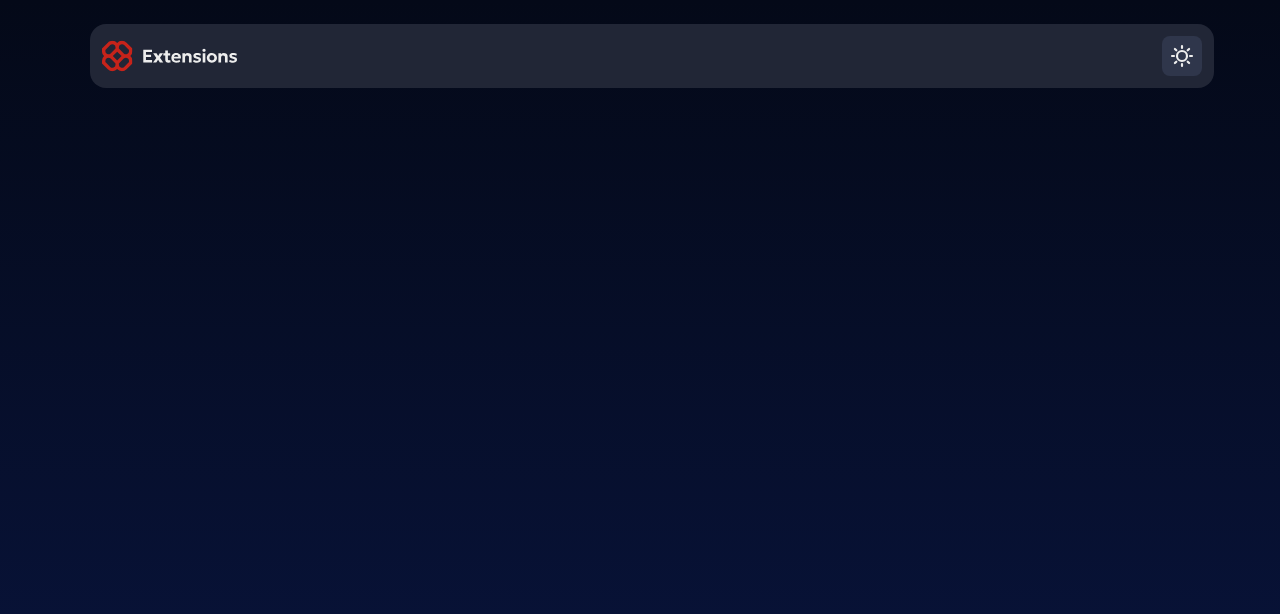
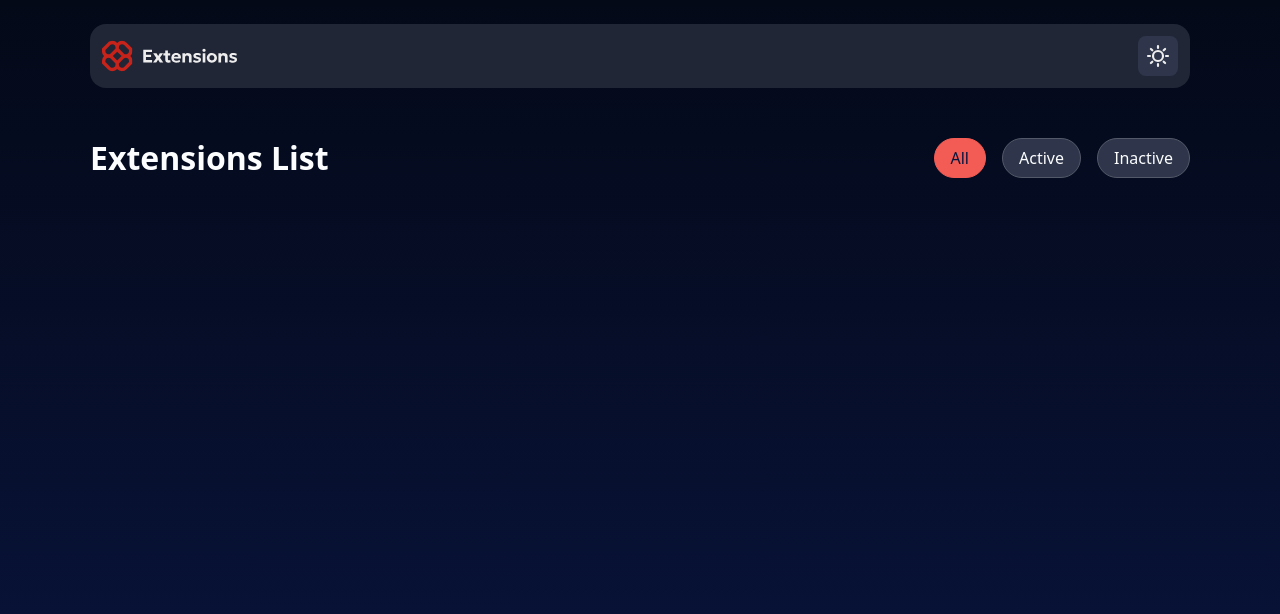
Before and after one commit to laerte-quinui/browser-extensions-manager-ui, a React (Vite) app: page / in a window 1280 px wide. Shown: the top 614 px of the page. Built offline with nearby package versions, Linux system fonts and the light colour scheme.

Commit message:
feat: Add FilterButtons component

```diff
--- a/src/App.css
+++ b/src/App.css
@@ -25,3 +25,63 @@
     max-width: 1100px;
   }
 }
+
+.header {
+  width: 100%;
+  display: flex;
+  align-items: center;
+  justify-content: space-between;
+}
+
+.filter-buttons {
+  display: flex;
+  justify-content: center;
+  align-items: center;
+  gap: 1rem;
+}
+
+.btn {
+  display: flex;
+  align-items: center;
+  border-radius: 99999px;
+  padding: 0.5rem 1rem;
+
+  background-color: var(--neutral-700);
+  border: 1px solid var(--neutral-600);
+  color: var(--neutral-0);
+
+  font-weight: 400;
+  transition: all 0.2s ease-in-out;
+}
+
+.btn:hover {
+  background-color: var(--neutral-600);
+}
+
+.btn.btn-active {
+  background-color: var(--red-400);
+  border-color: var(--red-400);
+  color: var(--neutral-900);
+}
+
+.btn.btn-active:hover {
+  background-color: var(--red-500);
+  border-color: var(--red-500);
+}
+
+body[data-theme='light'] .btn {
+  border: 0px;
+  background-color: var(--neutral-0);
+  box-shadow: 0 0px 4px rgba(0, 0, 0, 0.08);
+  color: var(--neutral-900);
+
+  &.btn-active {
+    background-color: var(--red-400);
+    border-color: var(--red-400);
+    color: var(--neutral-0);
+  }
+
+  &:hover {
+    opacity: 0.7;
+  }
+}
--- a/src/App.tsx
+++ b/src/App.tsx
@@ -1,10 +1,16 @@
 import './App.css'
+import FilterButtons from './components/FilterButtons'
 import Navbar from './components/Navbar'
 
 function App() {
   return (
     <div className='container'>
       <Navbar />
+
+      <div className='header'>
+        <h1>Extensions List</h1>
+        <FilterButtons />
+      </div>
     </div>
   )
 }
--- /dev/null
+++ b/src/components/FilterButtons.tsx
@@ -0,0 +1,27 @@
+import { useState } from 'react'
+
+const FilterButtons = () => {
+  const [filter, setFilter] = useState('all')
+
+  const buttons = [
+    { label: 'All', value: 'all' },
+    { label: 'Active', value: 'active' },
+    { label: 'Inactive', value: 'inactive' }
+  ]
+
+  return (
+    <div className='filter-buttons'>
+      {buttons.map(btn => (
+        <button
+          key={btn.value}
+          onClick={() => setFilter(btn.value)}
+          className={`btn ${filter === btn.value ? 'btn-active' : ''}`}
+        >
+          {btn.label}
+        </button>
+      ))}
+    </div>
+  )
+}
+
+export default FilterButtons
--- a/src/index.css
+++ b/src/index.css
@@ -31,6 +31,27 @@ body {
   background: var(--bg-gradient);
 }
 
+h1 {
+  color: var(--neutral-0);
+  margin-block-start: 0em;
+  margin-block-end: 0em;
+}
+
+button {
+  cursor: pointer;
+  border: none;
+  padding-inline: 0px;
+  padding-block: 0px;
+  font-size: inherit;
+  font-family: inherit;
+  font-synthesis: inherit;
+  text-rendering: inherit;
+}
+
 body[data-theme='light'] {
   --bg-gradient: linear-gradient(180deg, #ebf2fc 0%, #eef8f9 100%);
+
+  & h1 {
+    color: var(--neutral-900);
+  }
 }
--- a/src/styles/navbar.css
+++ b/src/styles/navbar.css
@@ -1,5 +1,4 @@
 .navbar {
-  width: 100%;
   display: flex;
   align-items: center;
   justify-content: space-between;
@@ -7,6 +6,7 @@
   padding: 12px;
   border-radius: 1rem;
   background-color: var(--neutral-800);
+  margin-bottom: 3rem;
 }
 
 .navbar .logo {
```
